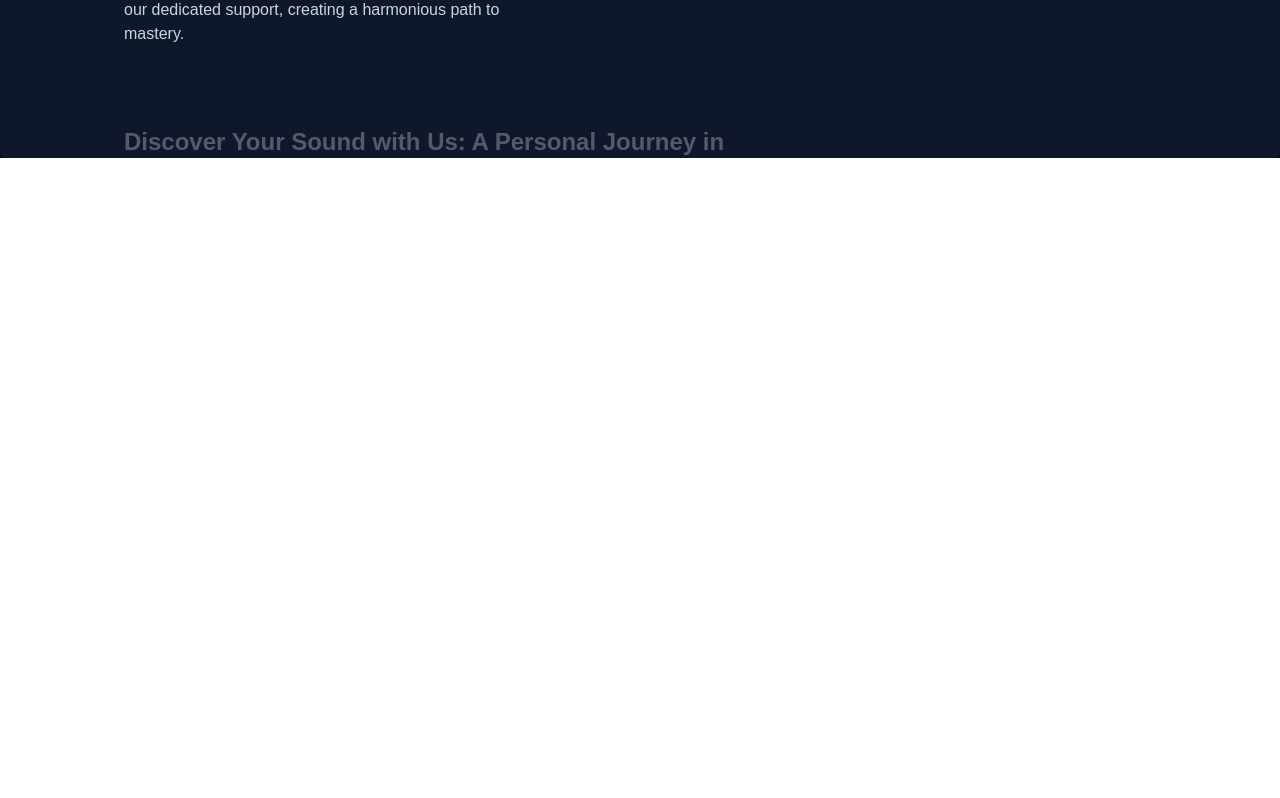
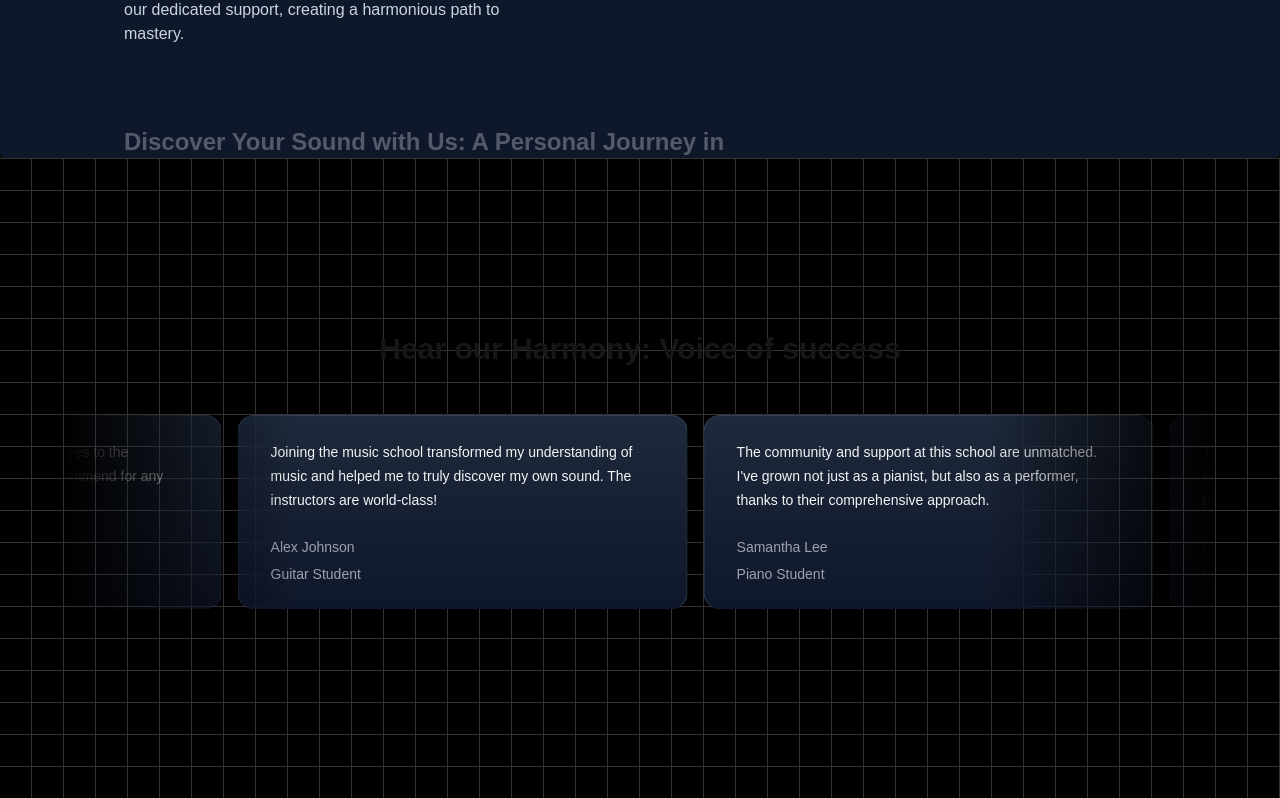
Before and after one commit to codeWith-Repon/Basic-Next-js-project, a Next.js app: page / in a window 1280 px wide. Shown: the part 1670-2468 px from the top of the page. Before the commit the page ends 1828 px from the top, so only its background shows below. Built offline with nearby package versions, Linux system fonts and the light colour scheme.

Commit message:
Grid background complite

```diff
--- a/package.json
+++ b/package.json
@@ -11,6 +11,7 @@
   "dependencies": {
     "clsx": "^2.1.1",
     "framer-motion": "^11.11.9",
+    "mini-svg-data-uri": "^1.4.4",
     "next": "14.2.15",
     "react": "^18",
     "react-dom": "^18",
--- /dev/null
+++ b/src/app/components/TestimonialCard.tsx
@@ -0,0 +1,57 @@
+"use client";
+import React, { useEffect, useState } from "react";
+import { InfiniteMovingCards } from "./ui/infinite-moving-cards";
+
+const musicSchoolTestimonials = [
+  {
+    quote:
+      "Joining the music school transformed my understanding of music and helped me to truly discover my own sound. The instructors are world-class!",
+    name: "Alex Johnson",
+    title: "Guitar Student",
+  },
+  {
+    quote:
+      "The community and support at this school are unmatched. I've grown not just as a pianist, but also as a performer, thanks to their comprehensive approach.",
+    name: "Samantha Lee",
+    title: "Piano Student",
+  },
+  {
+    quote:
+      "This school offered me the tools and confidence to take my singing to the next level. I'm endlessly grateful for the personalized coaching.",
+    name: "Michael Chen",
+    title: "Vocal Student",
+  },
+  {
+    quote:
+      "As a violinist, finding the right mentor can be challenging, but this school matched me with a teacher who truly understands my goals and challenges.",
+    name: "Emily Taylor",
+    title: "Violin Student",
+  },
+  {
+    quote:
+      "The production courses here opened my eyes to the intricacies of music production. Highly recommend for any aspiring producers!",
+    name: "Chris Morales",
+    title: "Music Production Student",
+  },
+];
+
+const TestimonialCard = () => {
+  return (
+    <div className="h-[40rem] w-full dark:bg-black dark:bg-grid-white/[0.2] relative flex flex-col items-center justify-center overflow-hidden">
+      <h2 className="text-3xl font-bold text-center mb-8 z-10">
+        Hear our Harmony: Voice of success
+      </h2>
+      <div className="flex justify-center w-full overflow-hidden px-4 sm:px-6 lg:px-8">
+        <div className="w-full max-w-6xl">
+          <InfiniteMovingCards
+            items={musicSchoolTestimonials}
+            direction="right"
+            speed="slow"
+          />
+        </div>
+      </div>
+    </div>
+  );
+};
+
+export default TestimonialCard;
--- /dev/null
+++ b/src/app/components/ui/infinite-moving-cards.tsx
@@ -0,0 +1,121 @@
+"use client";
+
+import { cn } from "@/lib/utils";
+import React, { useEffect, useState } from "react";
+
+export const InfiniteMovingCards = ({
+  items,
+  direction = "left",
+  speed = "fast",
+  pauseOnHover = true,
+  className,
+}: {
+  items: {
+    quote: string;
+    name: string;
+    title: string;
+  }[];
+  direction?: "left" | "right";
+  speed?: "fast" | "normal" | "slow";
+  pauseOnHover?: boolean;
+  className?: string;
+}) => {
+  const containerRef = React.useRef<HTMLDivElement>(null);
+  const scrollerRef = React.useRef<HTMLUListElement>(null);
+
+  useEffect(() => {
+    addAnimation();
+  }, []);
+  const [start, setStart] = useState(false);
+  function addAnimation() {
+    if (containerRef.current && scrollerRef.current) {
+      const scrollerContent = Array.from(scrollerRef.current.children);
+
+      scrollerContent.forEach((item) => {
+        const duplicatedItem = item.cloneNode(true);
+        if (scrollerRef.current) {
+          scrollerRef.current.appendChild(duplicatedItem);
+        }
+      });
+
+      getDirection();
+      getSpeed();
+      setStart(true);
+    }
+  }
+  const getDirection = () => {
+    if (containerRef.current) {
+      if (direction === "left") {
+        containerRef.current.style.setProperty(
+          "--animation-direction",
+          "forwards"
+        );
+      } else {
+        containerRef.current.style.setProperty(
+          "--animation-direction",
+          "reverse"
+        );
+      }
+    }
+  };
+  const getSpeed = () => {
+    if (containerRef.current) {
+      if (speed === "fast") {
+        containerRef.current.style.setProperty("--animation-duration", "20s");
+      } else if (speed === "normal") {
+        containerRef.current.style.setProperty("--animation-duration", "40s");
+      } else {
+        containerRef.current.style.setProperty("--animation-duration", "80s");
+      }
+    }
+  };
+  return (
+    <div
+      ref={containerRef}
+      className={cn(
+        "scroller relative z-20  max-w-7xl overflow-hidden  [mask-image:linear-gradient(to_right,transparent,white_20%,white_80%,transparent)]",
+        className
+      )}
+    >
+      <ul
+        ref={scrollerRef}
+        className={cn(
+          " flex min-w-full shrink-0 gap-4 py-4 w-max flex-nowrap",
+          start && "animate-scroll ",
+          pauseOnHover && "hover:[animation-play-state:paused]"
+        )}
+      >
+        {items.map((item, idx) => (
+          <li
+            className="w-[350px] max-w-full relative rounded-2xl border border-b-0 flex-shrink-0 border-slate-700 px-8 py-6 md:w-[450px]"
+            style={{
+              background:
+                "linear-gradient(180deg, var(--slate-800), var(--slate-900)",
+            }}
+            key={item.name}
+          >
+            <blockquote>
+              <div
+                aria-hidden="true"
+                className="user-select-none -z-1 pointer-events-none absolute -left-0.5 -top-0.5 h-[calc(100%_+_4px)] w-[calc(100%_+_4px)]"
+              ></div>
+              <span className=" relative z-20 text-sm leading-[1.6] text-gray-100 font-normal">
+                {item.quote}
+              </span>
+              <div className="relative z-20 mt-6 flex flex-row items-center">
+                <span className="flex flex-col gap-1">
+                  <span className=" text-sm leading-[1.6] text-gray-400 font-normal">
+                    {item.name}
+                  </span>
+                  <span className=" text-sm leading-[1.6] text-gray-400 font-normal">
+                    {item.title}
+                  </span>
+                </span>
+              </div>
+            </blockquote>
+          </li>
+        ))}
+      </ul>
+    </div>
+  );
+};
--- a/src/app/page.tsx
+++ b/src/app/page.tsx
@@ -1,5 +1,6 @@
 import FeatureCourses from "./components/FeatureCourses";
 import HeroSection from "./components/HeroSection";
+import TestimonialCard from "./components/TestimonialCard";
 import WhyChooseUs from "./components/WhyChooseUs";
 
 export default function Home() {
@@ -7,7 +8,8 @@
     <main className="min-h-screen bg-black/[0.96] antialiased bg-grid-white/[0.02]">
       <HeroSection />
       <FeatureCourses />
-      <WhyChooseUs/>
+      <WhyChooseUs />
+      <TestimonialCard/>
     </main>
   );
 }
--- a/tailwind.config.ts
+++ b/tailwind.config.ts
@@ -1,4 +1,5 @@
 import type { Config } from "tailwindcss";
+const svgToDataUri = require("mini-svg-data-uri");
 const colors = require("tailwindcss/colors");
 const {
   default: flattenColorPalette,
@@ -15,6 +16,29 @@
   });
 }
 
+function addSvgPatterns ({ matchUtilities, theme }: any) {
+  matchUtilities(
+    {
+      "bg-grid": (value: any) => ({
+        backgroundImage: `url("${svgToDataUri(
+          `<svg xmlns="http://www.w3.org/2000/svg" viewBox="0 0 32 32" width="32" height="32" fill="none" stroke="${value}"><path d="M0 .5H31.5V32"/></svg>`
+        )}")`,
+      }),
+      "bg-grid-small": (value: any) => ({
+        backgroundImage: `url("${svgToDataUri(
+          `<svg xmlns="http://www.w3.org/2000/svg" viewBox="0 0 32 32" width="8" height="8" fill="none" stroke="${value}"><path d="M0 .5H31.5V32"/></svg>`
+        )}")`,
+      }),
+      "bg-dot": (value: any) => ({
+        backgroundImage: `url("${svgToDataUri(
+          `<svg xmlns="http://www.w3.org/2000/svg" viewBox="0 0 32 32" width="16" height="16" fill="none"><circle fill="${value}" id="pattern-circle" cx="10" cy="10" r="1.6257413380501518"></circle></svg>`
+        )}")`,
+      }),
+    },
+    { values: flattenColorPalette(theme("backgroundColor")), type: "color" }
+  );
+}
+
 
 const config: Config = {
   content: [
@@ -27,6 +51,8 @@
     extend: {
       animation: {
         spotlight: "spotlight 2s ease .75s 1 forwards",
+        scroll:
+        "scroll var(--animation-duration, 40s) var(--animation-direction, forwards) linear infinite",
       },
       keyframes: {
         spotlight: {
@@ -39,6 +65,11 @@
             transform: "translate(-50%,-40%) scale(1)",
           },
         },
+        scroll: {
+          to: {
+            transform: "translate(calc(-50% - 0.5rem))",
+          },
+        },
       },
       colors: {
         background: "var(--background)",
@@ -48,6 +79,7 @@
   },
   plugins: [
     addVariablesForColors,
+    addSvgPatterns
   ],
 };
 export default config;
```
Also changed, not shown: 1 other file (tests, documents, lock files or other folders).
